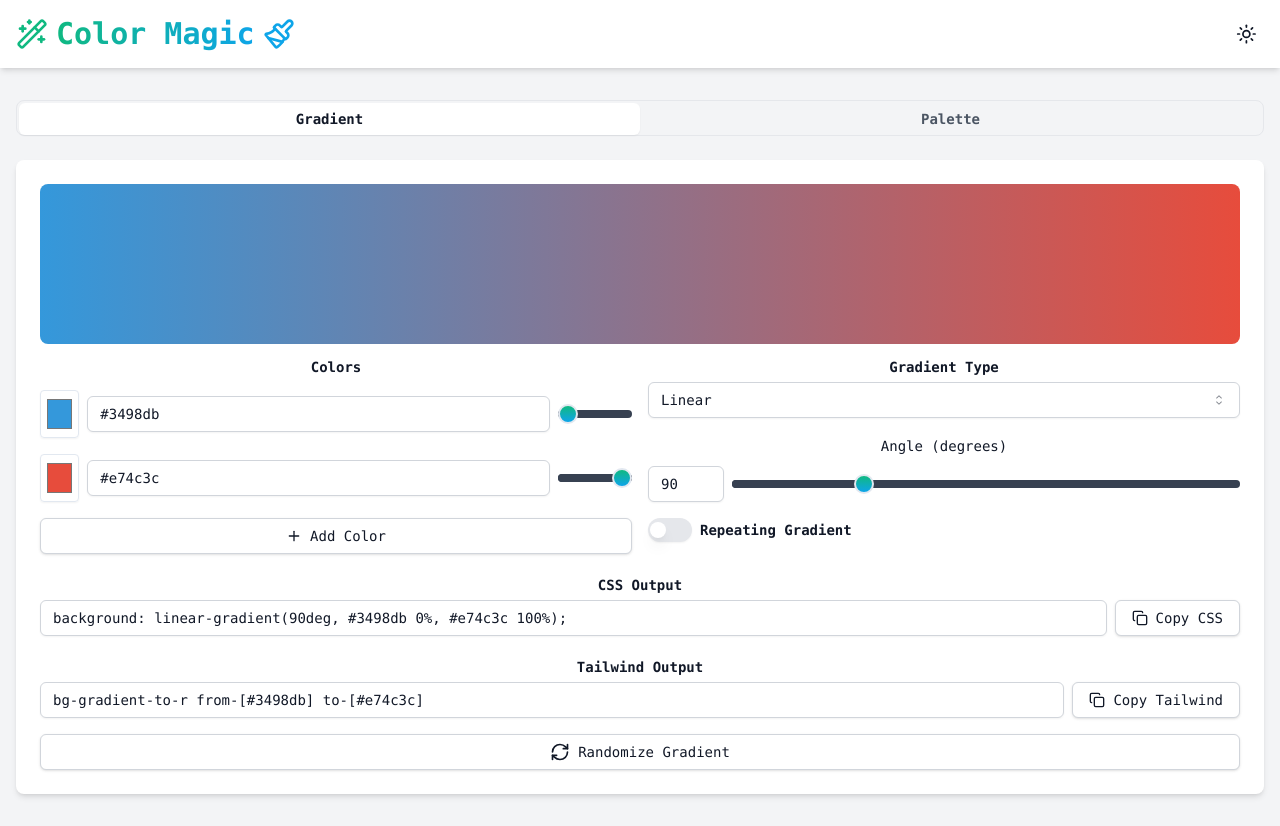
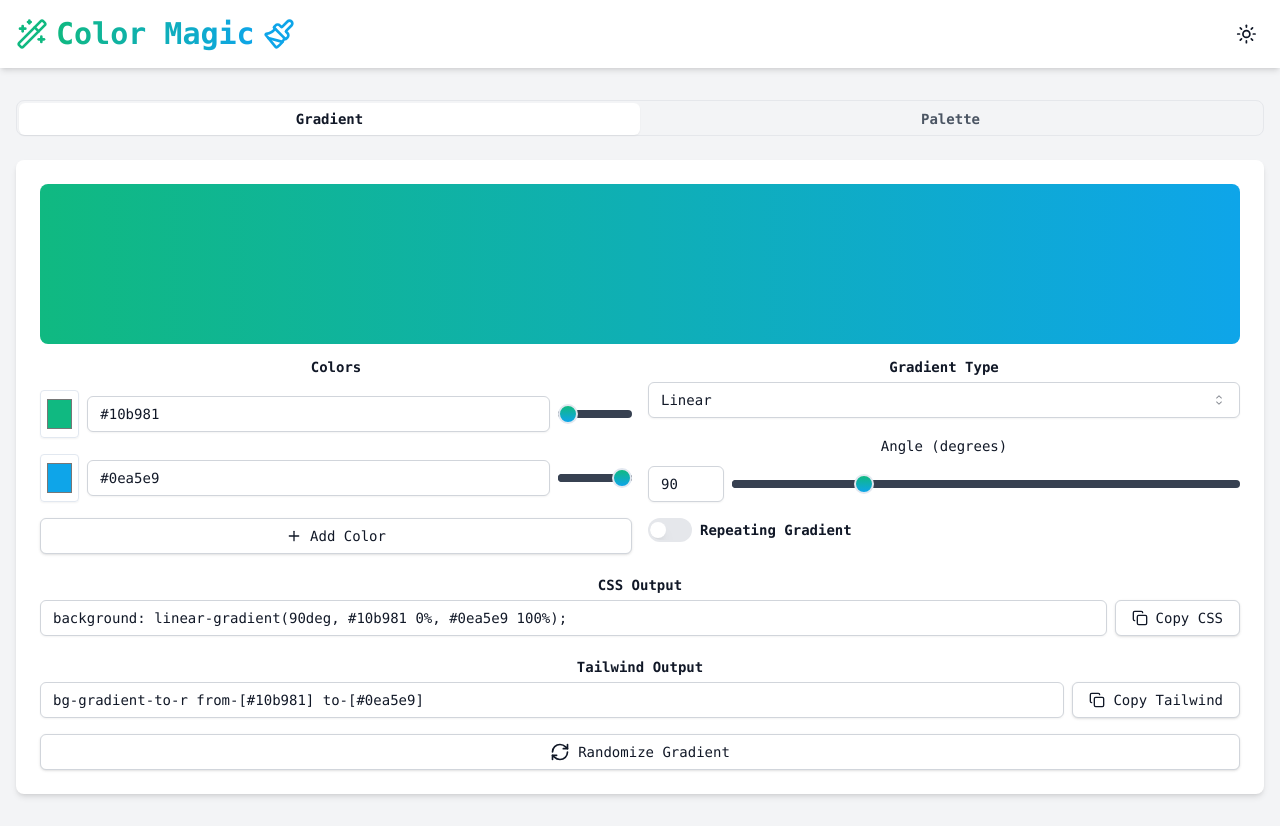
Before and after one commit to FabuTheFool/Color-Magic, a Next.js app: page / in a window 1280 px wide. Built offline with nearby package versions, Linux system fonts and the light colour scheme.

Commit message:
small ui fix

```diff
--- a/app/Colors/color-magic.tsx
+++ b/app/Colors/color-magic.tsx
@@ -31,18 +31,18 @@
   const { toast } = useToast()
 
   // Gradient state
-  const [gradientColors, setGradientColors] = useState(['#3498db', '#e74c3c'])
+  const [gradientColors, setGradientColors] = useState(['#10b981', '#0ea5e9'])
   const [gradientType, setGradientType] = useState('linear')
   const [angle, setAngle] = useState(90)
   const [stops, setStops] = useState([0, 100])
   const [isRepeating, setIsRepeating] = useState(false)
 
   // Enhanced Palette state
-  const [baseColors, setBaseColors] = useState(['#3498db', '#e74c3c'])
+  const [baseColors, setBaseColors] = useState(['#10b981', '#0ea5e9'])
   const [paletteType, setPaletteType] = useState('monochromatic')
   const [paletteColors, setPaletteColors] = useState([
-    ['#3498db', '#2980b9', '#1abc9c', '#16a085', '#2ecc71'],
-    ['#e74c3c', '#c0392b', '#e67e22', '#d35400', '#f39c12']
+    ['#10b981', '#2980b9', '#1abc9c', '#16a085', '#2ecc71'],
+    ['#0ea5e9', '#c0392b', '#e67e22', '#d35400', '#f39c12']
   ])
 
   // Gradient functions
--- a/app/globals.css
+++ b/app/globals.css
@@ -78,3 +78,8 @@
     @apply bg-background text-foreground;
   }
 }
+@layer components {
+  .bg-emerald-sky-gradient {
+    background: linear-gradient(to right, #10B981, #0EA5E9);
+  }
+}
--- a/components/ui/switch.tsx
+++ b/components/ui/switch.tsx
@@ -11,15 +11,18 @@
 >(({ className, ...props }, ref) => (
   <SwitchPrimitives.Root
     className={cn(
-      "peer inline-flex h-5 w-9 shrink-0 cursor-pointer items-center rounded-full border-2 border-transparent shadow-sm transition-colors focus-visible:outline-none focus-visible:ring-2 focus-visible:ring-ring focus-visible:ring-offset-2 focus-visible:ring-offset-background disabled:cursor-not-allowed disabled:opacity-50 data-[state=checked]:bg-primary data-[state=unchecked]:bg-input",
+      "peer inline-flex h-5 w-full shrink-0 cursor-pointer items-center rounded-full border-2 border-transparent transition-colors focus-visible:outline-none focus-visible:ring-2 focus-visible:ring-ring focus-visible:ring-offset-2 focus-visible:ring-offset-background disabled:cursor-not-allowed disabled:opacity-50 data-[state=checked]:bg-emerald-sky-gradient data-[state=unchecked]:bg-input overflow-hidden",
       className
     )}
+    style={{
+      backgroundPosition: props.checked ? "100% 0" : "0 0"
+    }}
     {...props}
     ref={ref}
   >
     <SwitchPrimitives.Thumb
       className={cn(
-        "pointer-events-none block h-4 w-4 rounded-full bg-background shadow-lg ring-0 transition-transform data-[state=checked]:translate-x-4 data-[state=unchecked]:translate-x-0"
+        "pointer-events-none block h-4 w-4 rounded-full bg-background dark:bg-gray-700 shadow-lg ring-0 transition-transform data-[state=checked]:translate-x-4 data-[state=unchecked]:translate-x-0"
       )}
     />
   </SwitchPrimitives.Root>
```
